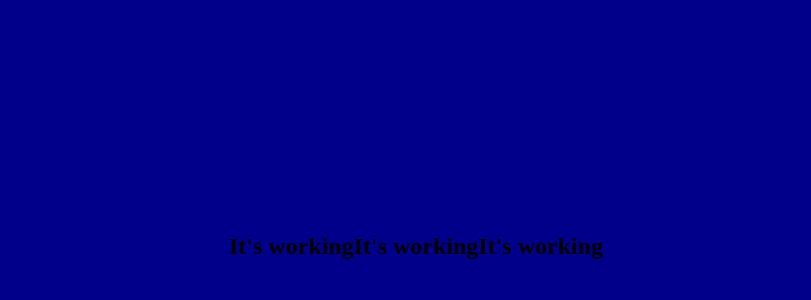
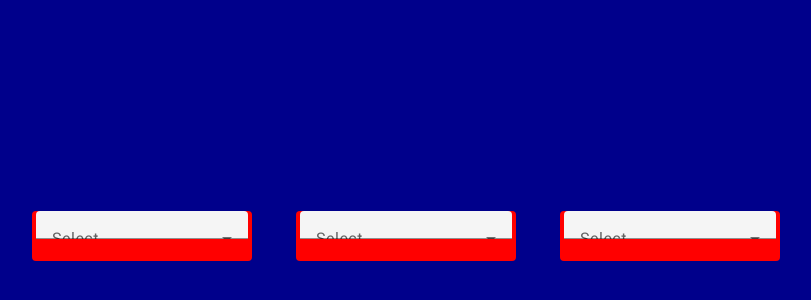
Before and after one commit to ztw17/generic-filter-dropdown, an Angular app: page / in a window 1280 px wide. Shown: the part 154-454 px from the top of the page, without its empty margins (224-1035 px from the left). Built offline with nearby package versions, Linux system fonts and the light colour scheme.

Commit message:
Add Material; add ESLint; start building component HTML

```diff
--- a/angular.json
+++ b/angular.json
@@ -30,6 +30,7 @@
               "src/assets"
             ],
             "styles": [
+              "@angular/material/prebuilt-themes/indigo-pink.css",
               "src/styles.scss"
             ],
             "scripts": []
@@ -93,15 +94,28 @@
               "src/assets"
             ],
             "styles": [
+              "@angular/material/prebuilt-themes/indigo-pink.css",
               "src/styles.scss"
             ],
             "scripts": []
+          }
+        },
+        "lint": {
+          "builder": "@angular-eslint/builder:lint",
+          "options": {
+            "lintFilePatterns": [
+              "src/**/*.ts",
+              "src/**/*.html"
+            ]
           }
         }
       }
     }
   },
   "cli": {
-    "analytics": "3c34eb33-ffc8-45cd-a651-836664b6ab13"
+    "analytics": "3c34eb33-ffc8-45cd-a651-836664b6ab13",
+    "schematicCollections": [
+      "@angular-eslint/schematics"
+    ]
   }
 }
--- a/src/app/app.component.html
+++ b/src/app/app.component.html
@@ -1,7 +1,7 @@
 <div class="parent-container">
   <div class="dropdowns-container">
-    <filter-dropdown></filter-dropdown>
-    <filter-dropdown></filter-dropdown>
-    <filter-dropdown></filter-dropdown>
+    <filter-dropdown class="dropdown-wrapper"></filter-dropdown>
+    <filter-dropdown class="dropdown-wrapper"></filter-dropdown>
+    <filter-dropdown class="dropdown-wrapper"></filter-dropdown>
   </div>
 </div>
--- a/src/app/app.component.scss
+++ b/src/app/app.component.scss
@@ -10,3 +10,7 @@
 	align-items: center;
 	justify-content: center;
 }
+
+.dropdown-wrapper {
+	margin: 0 12px;
+}
--- a/src/app/generic-filter/filter-dropdown.component.html
+++ b/src/app/generic-filter/filter-dropdown.component.html
@@ -1 +1,17 @@
-<h2>It's working</h2>
+<mat-form-field class="dropdown-mat-form filter-dropdown">
+  <mat-select
+    placeholder="Select"
+    multiple
+  >
+    <mat-select-trigger>
+    </mat-select-trigger>
+    <div class="filter-input-div">
+      <input matInput placeholder="Search" class="filter-input-form">
+      <mat-icon class="input-icon">search</mat-icon>
+    </div>
+    <div class="select-all-container">
+      <mat-slide-toggle></mat-slide-toggle>
+    </div>
+    <mat-option></mat-option>
+  </mat-select>
+</mat-form-field>
--- a/src/app/generic-filter/filter-dropdown.component.scss
+++ b/src/app/generic-filter/filter-dropdown.component.scss
@@ -0,0 +1,24 @@
+.dropdown-mat-form {
+  height: 50px;
+	margin: 0 20px 20px 0;
+  padding: 0 4px 0 4px;
+  background: red;
+  border-radius: 4px;
+}
+
+.filter-input-div {
+  height: 10px;
+  display: flex;
+  align-items: center;
+  padding: 4px 16px;
+  margin: 15px;
+  border-radius: 4px;
+  border: 1px solid gray;
+  flex-grow: 100;
+}
+
+.filter-input-form {
+  width: 100%;
+  border: 0;
+  font-size: 14px;
+}
--- a/src/app/generic-filter/filter-dropdown.component.ts
+++ b/src/app/generic-filter/filter-dropdown.component.ts
@@ -1,4 +1,8 @@
-import { Component, OnInit } from '@angular/core';
+import { KeyValue } from '@angular/common';
+import { Component, EventEmitter, Input, OnDestroy, OnInit, Output } from '@angular/core';
+import { Observable, Subject } from 'rxjs';
+import { takeUntil, tap } from 'rxjs/operators';
+import * as _ from 'lodash';
 
 @Component({
   selector: 'filter-dropdown',
@@ -6,8 +10,15 @@ import { Component, OnInit } from '@angular/core';
   styleUrls: ['./filter-dropdown.component.scss'],
 })
 
-export class FilterDropdownComponent implements OnInit {
-    ngOnInit(): void {
+export class FilterDropdownComponent implements OnInit, OnDestroy {
+	private unsubscribe$: Subject<void> = new Subject<void>();
 
-    }
+	constructor() { }
+
+	ngOnInit() {}
+
+	ngOnDestroy(): void {
+		this.unsubscribe$.next();
+		this.unsubscribe$.complete();
+	}
 }
--- a/src/index.html
+++ b/src/index.html
@@ -6,8 +6,11 @@
   <base href="/">
   <meta name="viewport" content="width=device-width, initial-scale=1">
   <link rel="icon" type="image/x-icon" href="favicon.ico">
+  <link rel="preconnect" href="https://fonts.gstatic.com">
+  <link href="https://fonts.googleapis.com/css2?family=Roboto:wght@300;400;500&display=swap" rel="stylesheet">
+  <link href="https://fonts.googleapis.com/icon?family=Material+Icons" rel="stylesheet">
 </head>
-<body>
+<body class="mat-typography">
   <app-root></app-root>
 </body>
 </html>
--- a/src/styles.scss
+++ b/src/styles.scss
@@ -1,3 +1,5 @@
 body {
   margin: 0;
 }
+html, body { height: 100%; }
+body { margin: 0; font-family: Roboto, "Helvetica Neue", sans-serif; }
```
Also changed, not shown: package.json (+15 -2 lines), src/app/app.module.ts (+11 -1 lines), .eslintrc.json (added), 1 other file (tests, documents, lock files or other folders).
